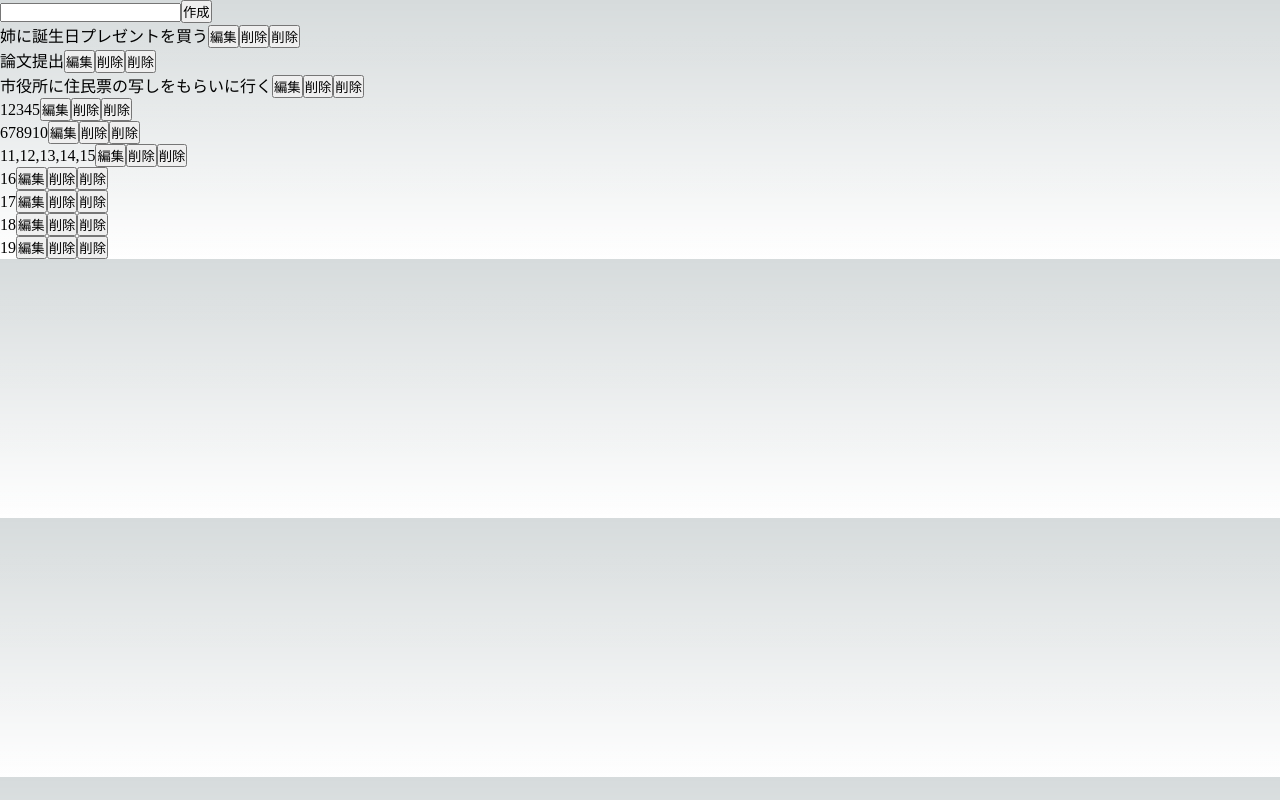
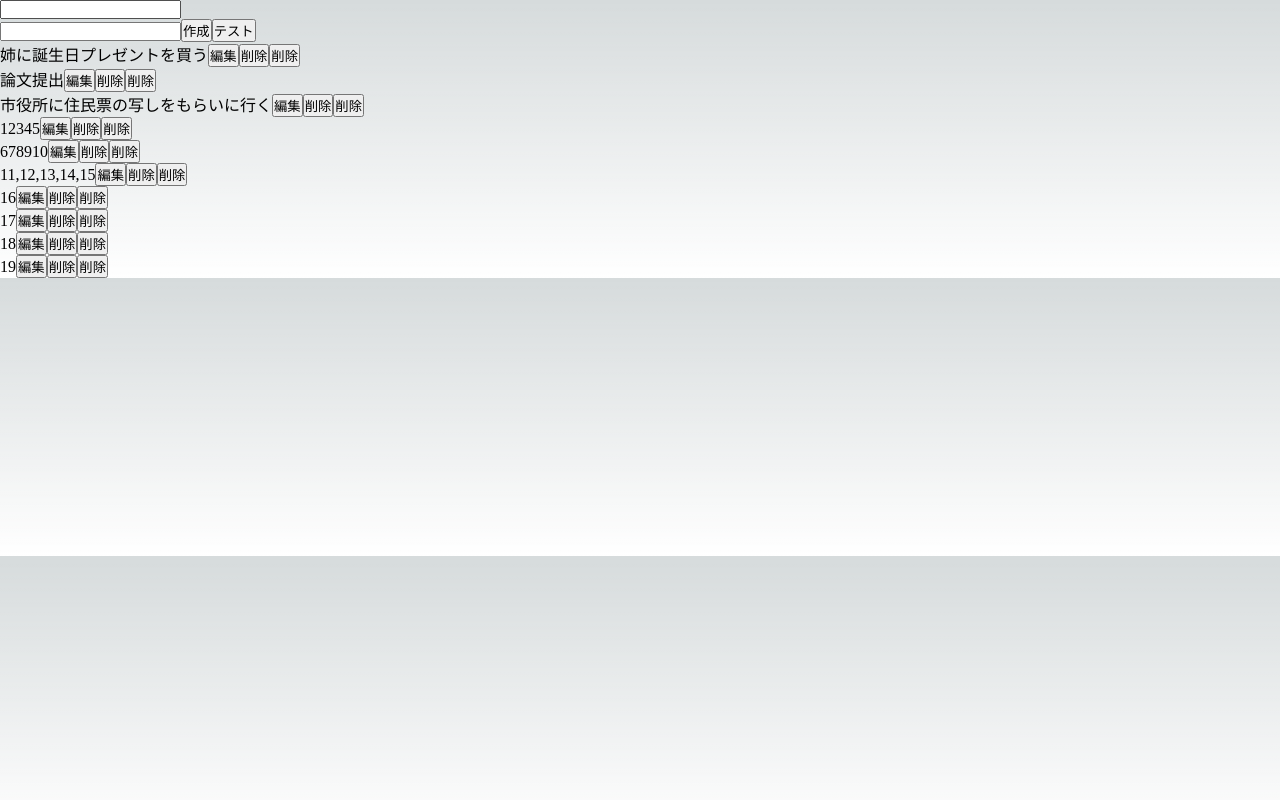
Before and after one commit to Plumnet/SELFTODO-Next.js-, a Next.js app: page / in a window 1280 px wide. Built offline with nearby package versions, Linux system fonts and the light colour scheme.

Commit message:
編集機能対応コードで、新規作成コンポーネントを使用するように変更

```diff
--- a/src/pages/index.tsx
+++ b/src/pages/index.tsx
@@ -99,7 +99,7 @@ export default function Home() {
             value={todoTitle}
             onChange={handleAddFormChanges}
           />
-          <button onClick={handleAddTodo}>作成</button>
+          <Create add={handleAddTodo} title={todoTitle} addform={handleAddFormChanges} />
         </div>
       )}
       <ul>
```
